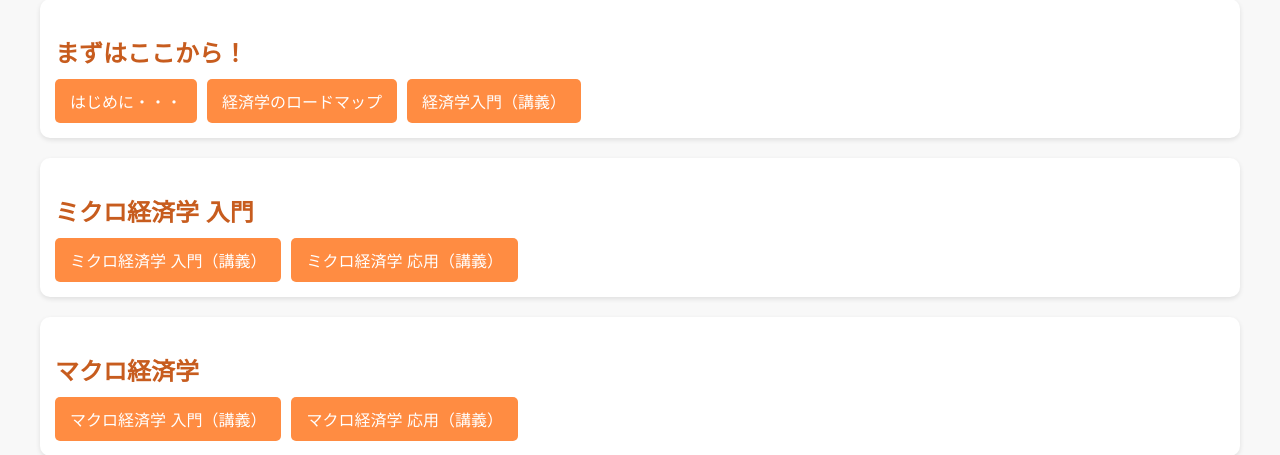
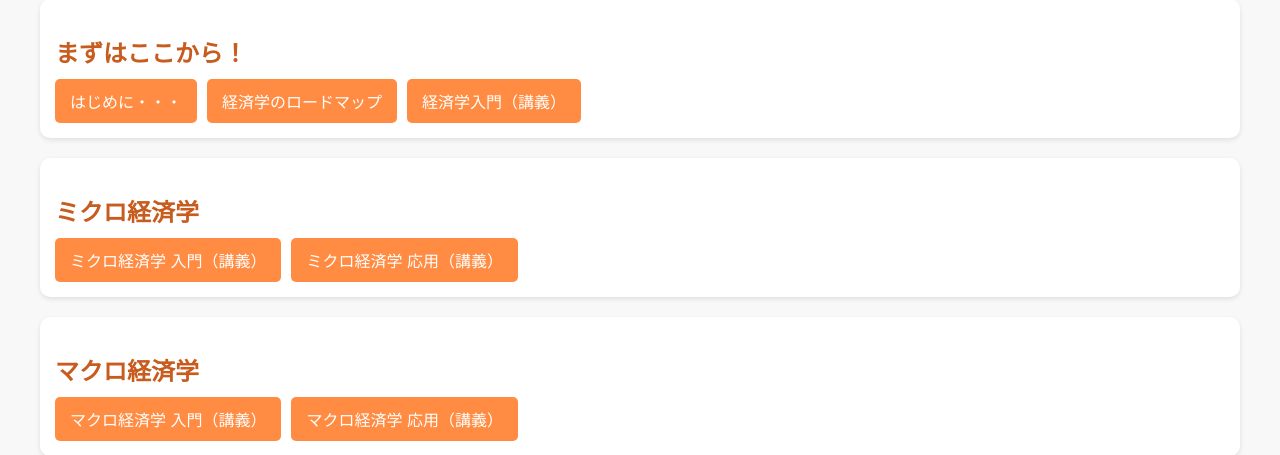
Before and after one commit to Nubatan10001/minkei, a Django app: template minkei/templates/home/home.html in a window 1280 px wide. Shown: the part 202-657 px from the top of the page. Run offline with Django 5.2, Linux system fonts and the light colour scheme; the template is opened without the code that fills it, so the values that code supplies are empty; parts of the project's set-up code (start-up, migrations or seed data) failed here and were passed over.

Commit message:
ミクロ経済学の文字を修正しました。

```diff
--- a/minkei/templates/home/home.html
+++ b/minkei/templates/home/home.html
@@ -19,7 +19,7 @@
     </section>
 
     <section>
-        <h2>ミクロ経済学 入門</h2>
+        <h2>ミクロ経済学</h2>
         <div class="button-container">
             <a href="{% url 'intro_microecon:intro_microecon_list' %}"><button>ミクロ経済学 入門（講義）</button></a>
             <a href="{% url 'advanced_microecon:advanced_microecon_list' %}"><button>ミクロ経済学 応用（講義）</button></a>
@@ -27,7 +27,7 @@
     </section>
 
     <section>
-        <h2>マクロ経済学 </h2>
+        <h2>マクロ経済学</h2>
         <div class="button-container">
             <a href="{% url 'intro_macroecon:intro_macroecon_list' %}"><button>マクロ経済学 入門（講義）</button></a>
             <a href="{% url 'advanced_macroecon:advanced_macroecon_list' %}"><button>マクロ経済学 応用（講義）</button></a>
```
